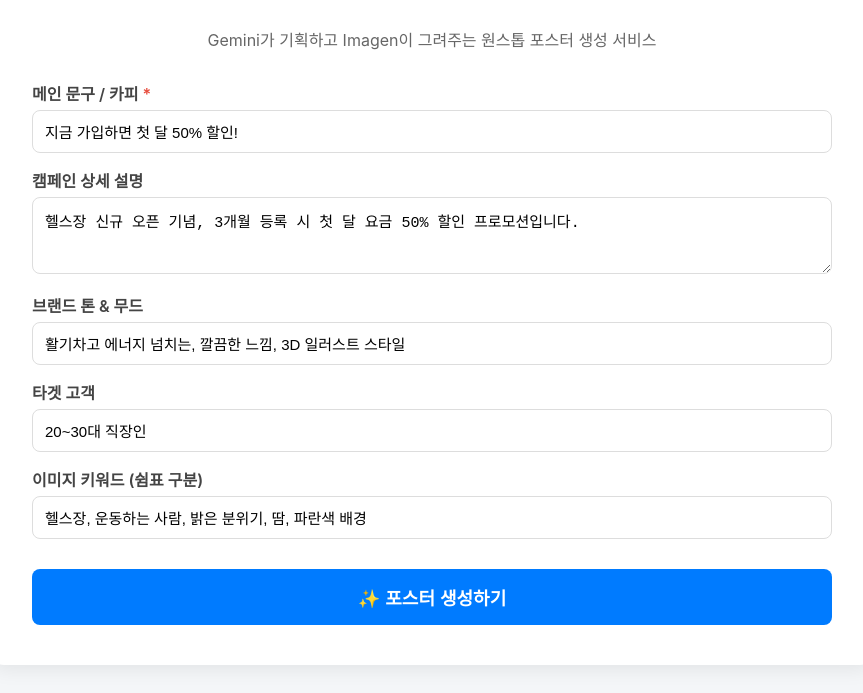
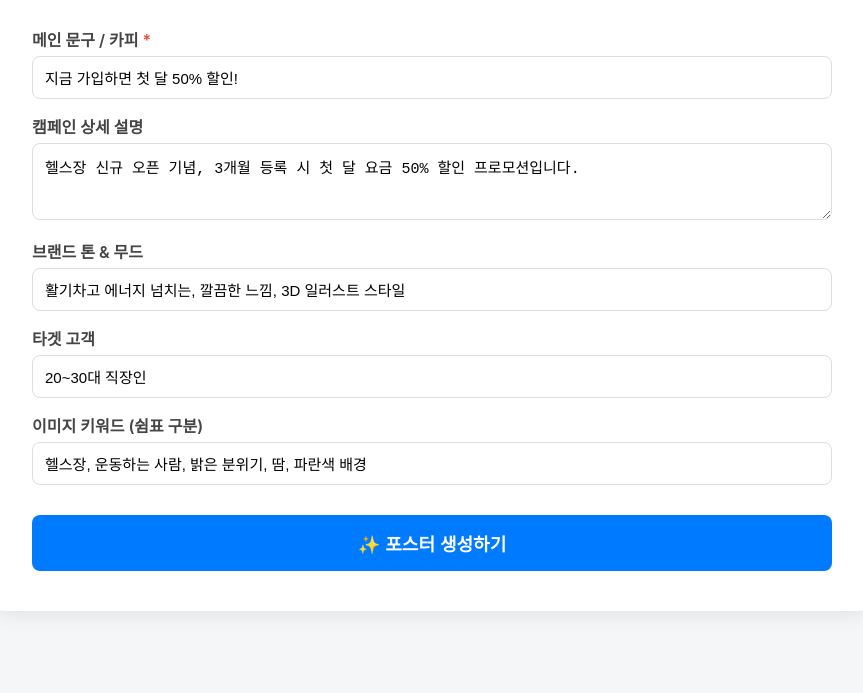
Before and after one commit to endrnfdl1128-art/endrnfdl1128-art.github.io, a plain HTML site: page index.html in a window 1280 px wide. Shown: the part 155-848 px from the top of the page, without its empty margins (208-1071 px from the left). After the commit the page ends 800 px from the top, so only its background shows below. Drawn offline with Linux system fonts and the light colour scheme.

Commit message:
Update index.html

```diff
--- a/index.html
+++ b/index.html
@@ -120,7 +120,7 @@
 <div class="container">
     <h1>🎨 AI 포스터 디자이너</h1>
     <p style="text-align: center; color: #666; margin-bottom: 30px;">
-        Gemini가 기획하고 Imagen이 그려주는 원스톱 포스터 생성 서비스
+
     </p>
 
     <div id="posterForm">
@@ -159,8 +159,7 @@
 </div>
 
 <script>
-    // ⚠️ 중요: 로컬에서 테스트할 때는 'http://localhost:8000'을 사용하세요.
-    // Replit이나 외부 서버라면 해당 URL을 넣으세요.
+
     const SERVER_URL = 'https://e414bbac-a41e-431a-95c8-37e80ffa48ac-00-1p9b824eqx21u.pike.replit.dev';
 
     async function generatePosterImage() {
```
